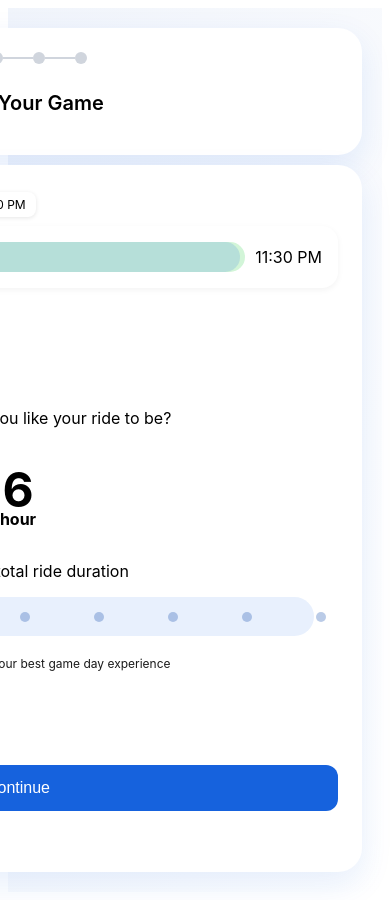
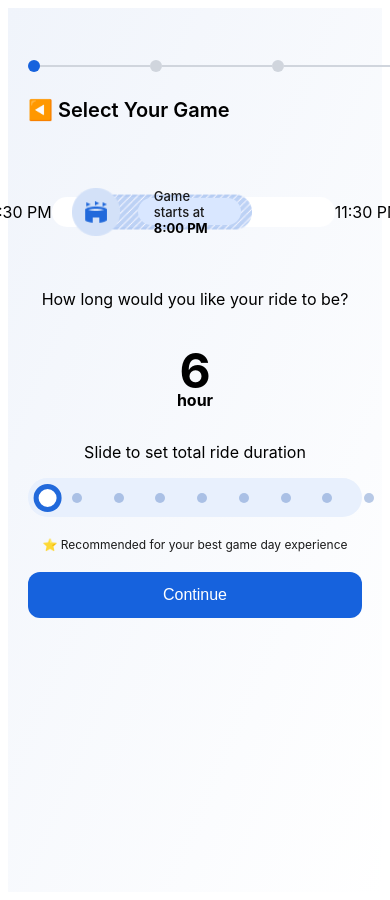
Before and after one commit to RJRatul/TygerLab, an Angular app: page / in a window 390 px wide. Built offline with nearby package versions, Linux system fonts and the light colour scheme.

Commit message:
mobile version fixed

```diff
--- a/angular.json
+++ b/angular.json
@@ -27,7 +27,9 @@
               {
                 "glob": "**/*",
                 "input": "public"
-              }
+              },
+              "src/favicon.ico",
+              "src/assets"
             ],
             "styles": [
               "src/styles.scss"
--- a/src/app/components/select-game/select-game.html
+++ b/src/app/components/select-game/select-game.html
@@ -9,25 +9,31 @@
       <span class="game__step-line"></span>
       <span class="game__step-dot"></span>
     </div>
-    <h2 class="game__title">Select Your Game</h2>
+
+    <h2 class="game__title">◀️ Select Your Game</h2>
   </div>
   <div class="game">
-
     <div class="game__timeline">
-      <span>5:30 PM</span>
+      <span class="no-wrap">5:30 PM</span>
       <div class="game__timeline-bar">
         <div class="game__timeline-start">
           <i class="arrow up"></i>
         </div>
+
+        <img src="/stadium-icon.png" alt="Stadium Icon" class="game__timeline-image"/>
         <div class="game__timeline-active">
-          <div class="game__timeline-indicator">🎁</div>
-          <div class="game__timeline-label">Game starts at 8:00 PM</div>
+          <div class="game__timeline-indicator game__timeline-icon">
+            <span class="game__timeline-text"
+              >Game starts at <strong>8:00 PM</strong></span
+            >
+          </div>
         </div>
+
         <div class="game__timeline-end">
           <i class="arrow down"></i>
         </div>
       </div>
-      <span>{{ endTime }}</span>
+      <span class="no-wrap">{{ endTime }}</span>
     </div>
 
     <div class="game__duration">
--- a/src/app/components/select-game/select-game.scss
+++ b/src/app/components/select-game/select-game.scss
@@ -1,6 +1,6 @@
 .game-wrapper {
   display: flex;
-  justify-content: center;
+  justify-content: flex-end;
   align-items: flex-end;
   flex-direction: column;
   gap: 10px;
@@ -8,6 +8,9 @@
   background: linear-gradient(to bottom right, #f0f4fb, #ffffff);
   padding: 20px;
   font-family: "Inter", sans-serif;
+  @media (max-width: 767px) {
+    align-items: center;
+  }
   .game__progress {
     background: #ffffff;
     width: 640px;
@@ -18,6 +21,13 @@
     display: flex;
     flex-direction: column;
     align-items: center;
+    @media (max-width: 767px) {
+      width: 100%;
+      background: transparent;
+      box-shadow: none;
+      padding: 16px;
+      align-items: flex-start;
+    }
     .game__step-bar {
       display: flex;
       align-items: center;
@@ -37,7 +47,7 @@
 
     .game__step-line {
       height: 2px;
-      width: 30px;
+      width: 110px;
       background: #d0d5dd;
     }
 
@@ -56,7 +66,13 @@
     flex-direction: column;
     justify-content: space-around;
     height: 80vh;
-
+    @media (max-width: 767px) {
+      width: 100%;
+      justify-content: normal;
+      background: transparent;
+      box-shadow: none;
+      padding: 16px;
+    }
     &__slider-desktop {
       width: 100%;
       max-width: 592px;
@@ -182,46 +198,73 @@
       cursor: pointer;
     }
 
-    &__timeline {
-      background: #fff;
+    .game__timeline {
+      background: transparent;
       border-radius: 16px;
       padding: 16px;
-      box-shadow: 0 2px 6px rgba(0, 0, 0, 0.05);
       display: flex;
-      justify-content: space-between;
+      justify-content: center;
       align-items: center;
-
+      .no-wrap {
+        white-space: nowrap;
+      }
       &-bar {
         flex: 1;
-        margin: 0 10px;
         display: flex;
         align-items: center;
         position: relative;
         height: 30px;
-        background: #d2f5d8;
+        background: #ffffff;
         border-radius: 15px;
       }
-
+      .game__timeline-image {
+        position: relative;
+        left: 112px;
+        width: 180px;
+        @media (max-width: 767px) {
+          left: 20px;
+        }
+      }
       &-active {
-        background: rgba(22, 98, 221, 0.15);
         border-radius: 15px;
-        flex-grow: 1;
-        margin: 0 5px;
-        height: 100%;
+        height: 39px;
         position: relative;
+        display: flex;
+        align-items: center;
+        justify-content: center;
+        @media (max-width: 767px) {
+          left: -94px;
+        }
       }
 
-      &-indicator {
-        position: absolute;
-        left: 20%;
-        top: -20px;
-        font-size: 20px;
+      &-indicator.game__timeline-icon {
+        position: relative;
+        display: flex;
+        align-items: center;
+        justify-content: center;
+        gap: 8px;
+        background: #d9e7ff;
+        border-radius: 9999px;
+        padding: 6px 16px;
+        height: 15px;
+        width: 71px;
+
+        .game__timeline-text {
+          font-size: 13px;
+          color: #1a1a1a;
+          font-weight: 500;
+
+          strong {
+            font-weight: 700;
+            color: #000;
+          }
+        }
       }
 
       &-label {
         position: absolute;
-        top: -50px;
-        left: 20%;
+        top: 3px;
+        left: 30%;
         background: #fff;
         padding: 5px 10px;
         border-radius: 8px;
```
Also changed, not shown: public/stadium-icon.png (added).
